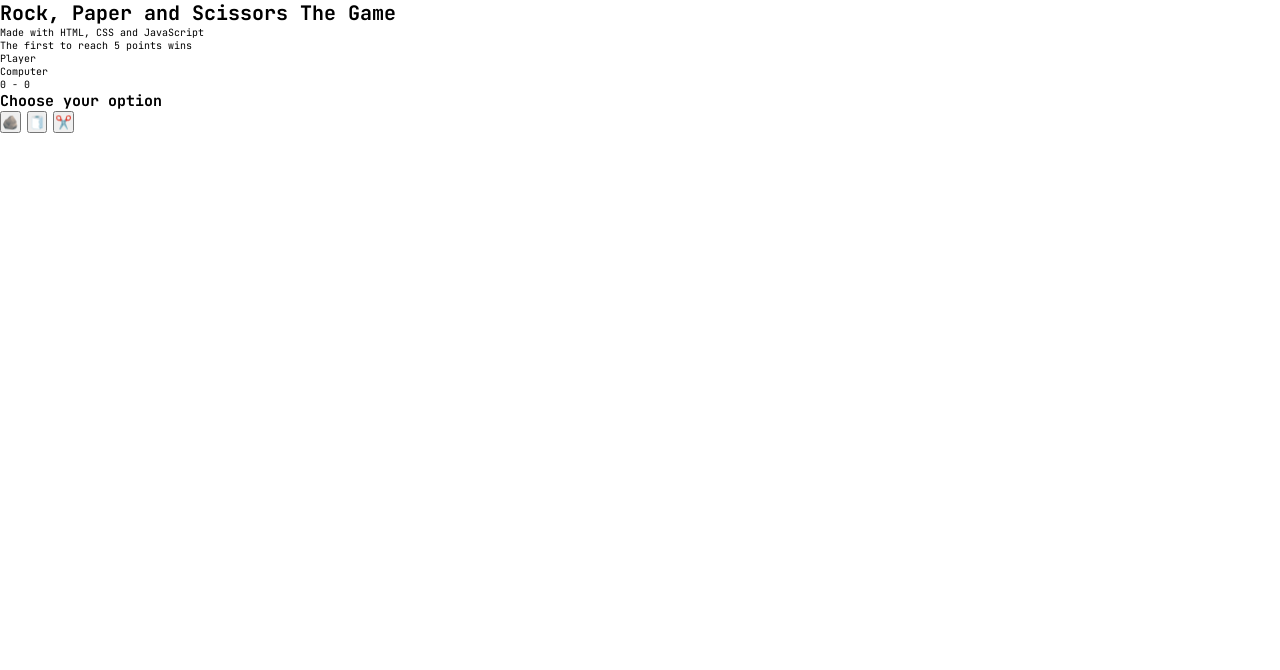
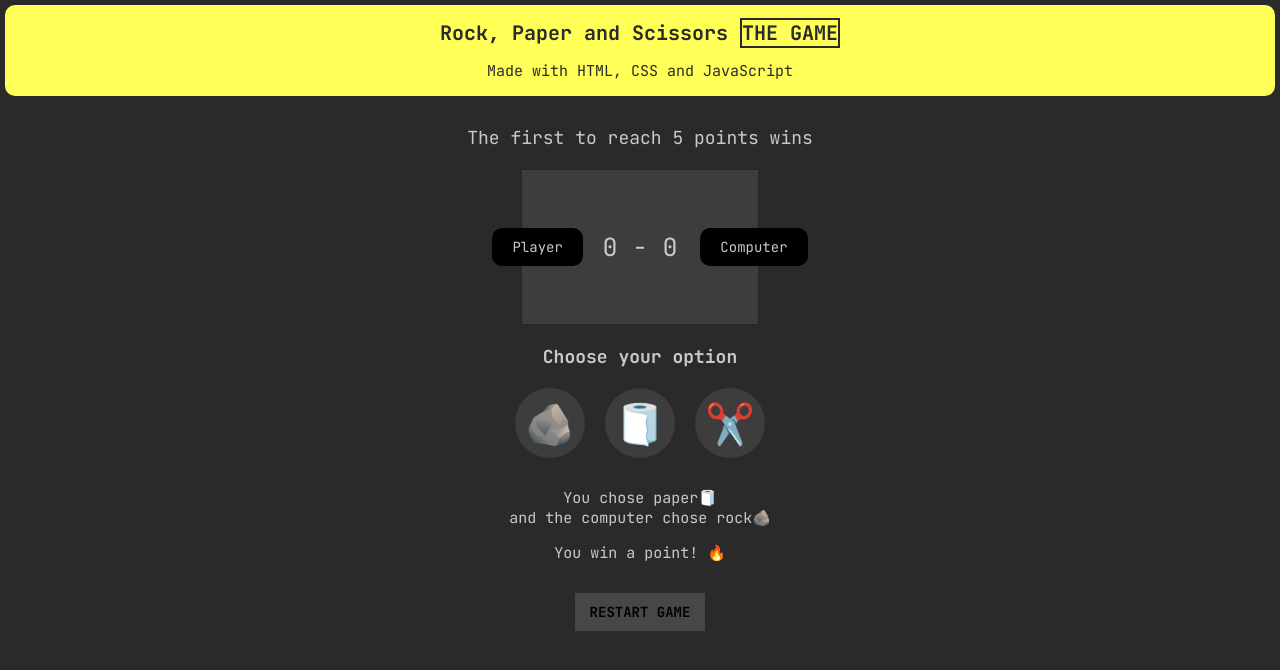
Before and after one commit to owenvassarotto/rock_paper_scissors_game, a plain HTML site: page index.html in a window 1280 px wide. Drawn offline with Linux system fonts and the light colour scheme.

Commit message:
Created and stylized most of the body

```diff
--- a/index.html
+++ b/index.html
@@ -1,21 +1,23 @@
 <!DOCTYPE html>
 <html lang="en">
   <head>
-    <meta charset="UTF-8">
-    <meta http-equiv="X-UA-Compatible" content="IE=edge">
-    <meta name="viewport" content="width=device-width, initial-scale=1.0">
+    <meta charset="UTF-8" />
+    <meta http-equiv="X-UA-Compatible" content="IE=edge" />
+    <meta name="viewport" content="width=device-width, initial-scale=1.0" />
     <title>Rock, Paper and Scissors | The Game</title>
     <!-- CSS -->
-    <link rel="stylesheet" href="styles.css">
+    <link rel="stylesheet" href="styles.css" />
   </head>
   <body>
-    <header>
+    <header class="header">
       <h1>Rock, Paper and Scissors <span>The Game</span></h1>
       <p>Made with HTML, CSS and JavaScript</p>
     </header>
 
     <main>
-        <p class="instructions" id="instructions">The first to reach 5 points wins</p>
+      <p class="instructions" id="instructions">
+        The first to reach 5 points wins
+      </p>
       <div class="marker">
         <p class="name player-name">Player</p>
         <p class="name computer-name">Computer</p>
@@ -23,6 +25,7 @@
           <span class="player-score">0</span>
           <span>-</span>
           <span class="computer-score">0</span>
+        </div>
       </div>
       <div class="choose-option" id="choose-option">
         <h2>Choose your option</h2>
@@ -33,9 +36,16 @@
         </div>
       </div>
       <div class="message" id="message">
+        <p class="results">
+          You chose <span class="choice" id="user-choice">paper🧻</span><br />
+          and the computer chose <span class="choice" id="computer-choice"
+            >rock🪨</span
+          >
+        </p>
+        <p class="win-point">You win a point! 🔥</p>
+      </div>
 
-            </div>
-        </div>
+      <button class="btn-restart" id="btn-restart">Restart game</button>
     </main>
 
     <!-- JS -->
--- a/styles.css
+++ b/styles.css
@@ -16,8 +16,133 @@ html {
 }
 
 :root {
-  --yellow: #ffff5f;
+  --yellow: #ffff58;
   --darkGray: #2a2a2a;
+  --lightGray: #c9c9c9;
   --white: #fff;
   --black: #000;
 }
+
+body{
+  background-color: var(--darkGray);
+  color: var(--lightGray);
+}
+
+.header{
+  display: flex;
+  flex-direction: column;
+  align-items: center;
+  background-color: var(--yellow);
+  padding: 1.5rem;
+  text-align: center;
+  border: 5px solid var(--darkGray);
+  border-radius: 1.5rem;
+}
+.header h1,
+.header p{
+  color: var(--darkGray);
+}
+.header h1{
+  font-size: 2rem;
+  margin-bottom: 1.5rem;
+}
+.header h1 span{
+  text-transform: uppercase;
+  border: 2px solid var(--darkGray);
+}
+.header p{
+  font-size: 1.5rem;
+}
+
+main{
+  display: flex;
+  flex-direction: column;
+  align-items: center;
+  justify-content: center;
+  padding: 2.5rem 2rem;
+  text-align: center;
+}
+
+.instructions{
+  margin-bottom: 2rem;
+  font-size: 1.8rem;
+}
+
+.marker{
+  background-color: #3d3d3d;
+  padding: 6rem 8rem;
+  border: .5px solid #242424;
+  margin-bottom: 2rem;
+  position: relative;
+  display: flex;
+  align-items: center;
+}
+.marker .name{
+  position: absolute;
+  background-color: var(--black);
+  padding: 1rem 2rem;
+  font-size: 1.4rem;
+  border-radius: 1rem;
+}
+.marker .player-name{
+  left: -3rem;
+}
+.marker .computer-name{
+  right: -5rem;
+}
+.marker .score{
+  font-size: 2.5rem;
+}
+
+.choose-option{
+  margin-bottom: 3rem;
+}
+.choose-option h2{
+  font-size: 1.8rem;
+  margin-bottom: 2rem;
+}
+.choose-option .options{
+  display: flex;
+  justify-content: center;
+  gap: 2rem;
+}
+.choose-option .options .option{
+  font-size: 4rem;
+  display: flex;
+  align-items: center;
+  justify-content: center;
+  background-color: #3d3d3d;
+  border: none;
+  border-radius: 50%;
+  padding: 1rem;
+  height: 7rem;
+  width: 7rem;
+}
+.choose-option .options .option:hover{
+  background-color: #4d4d4d;
+  cursor: pointer;
+}
+
+.message{
+  margin-bottom: 3rem;
+}
+.message p{
+  font-size: 1.5rem;
+}
+.message .results{
+  margin-bottom: 1.5rem;
+}
+
+.btn-restart{
+  background-color: #474747;
+  border: none;
+  padding: 1rem 1.5rem;
+  font-size: 1.4rem;
+  text-transform: uppercase;
+  color: var(--black);
+  font-weight: bold;
+  cursor: pointer;
+}
+.btn-restart:hover{
+  background-color: #4e4e4e;
+}
```
Lines whose indentation alone changed are shown as unchanged.
